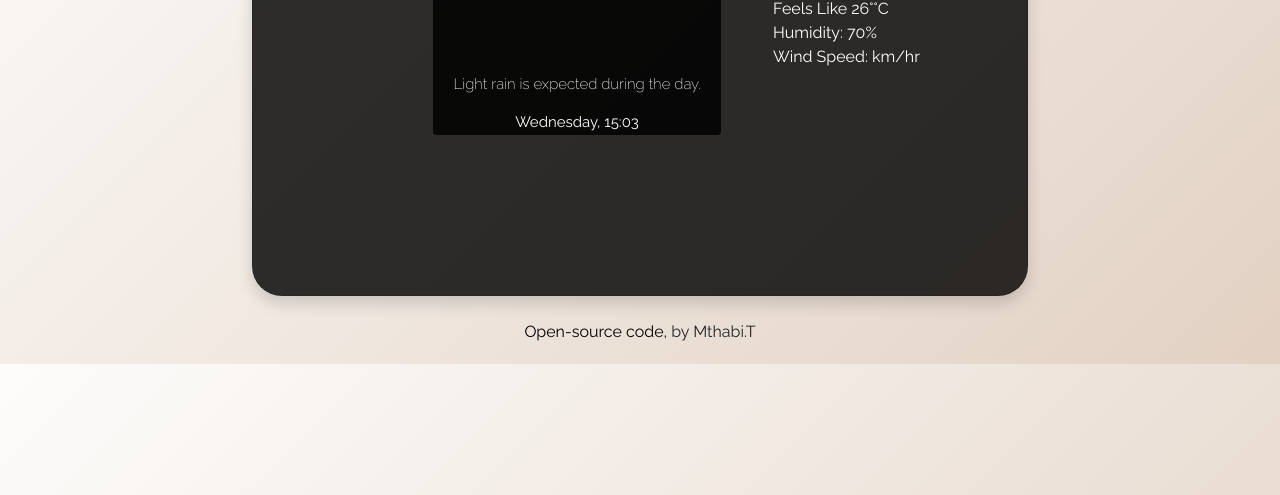
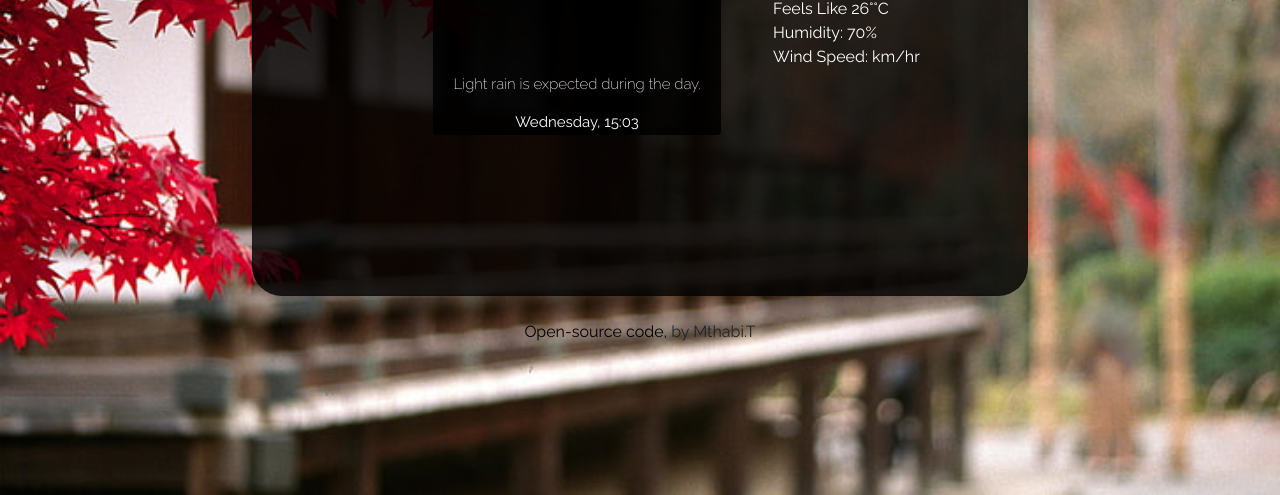
Before and after one commit to MthabiKT/my-weather-project, a plain HTML site: page index.html in a window 1280 px wide. Shown: the part 305-800 px from the top of the page. Drawn offline with nearby package versions, Linux system fonts and the light colour scheme; no server answers.

Commit message:
changed background

```diff
--- a/src/styles.css
+++ b/src/styles.css
@@ -1,6 +1,7 @@
 body {
   font-family: "Raleway", sans-serif;
-  background: linear-gradient(135deg, #fdfcfb 0%, #e2d1c3 100%);
+  background-image: url("../img/nature-japan-leaves-trees.jpg");
+  background-size: cover;
   margin: 0;
   padding: 0;
   border-radius: 70px;
```
Also changed, not shown: img/nature-japan-leaves-trees.jpg (added), img/red-leaves.jpg (deleted).
